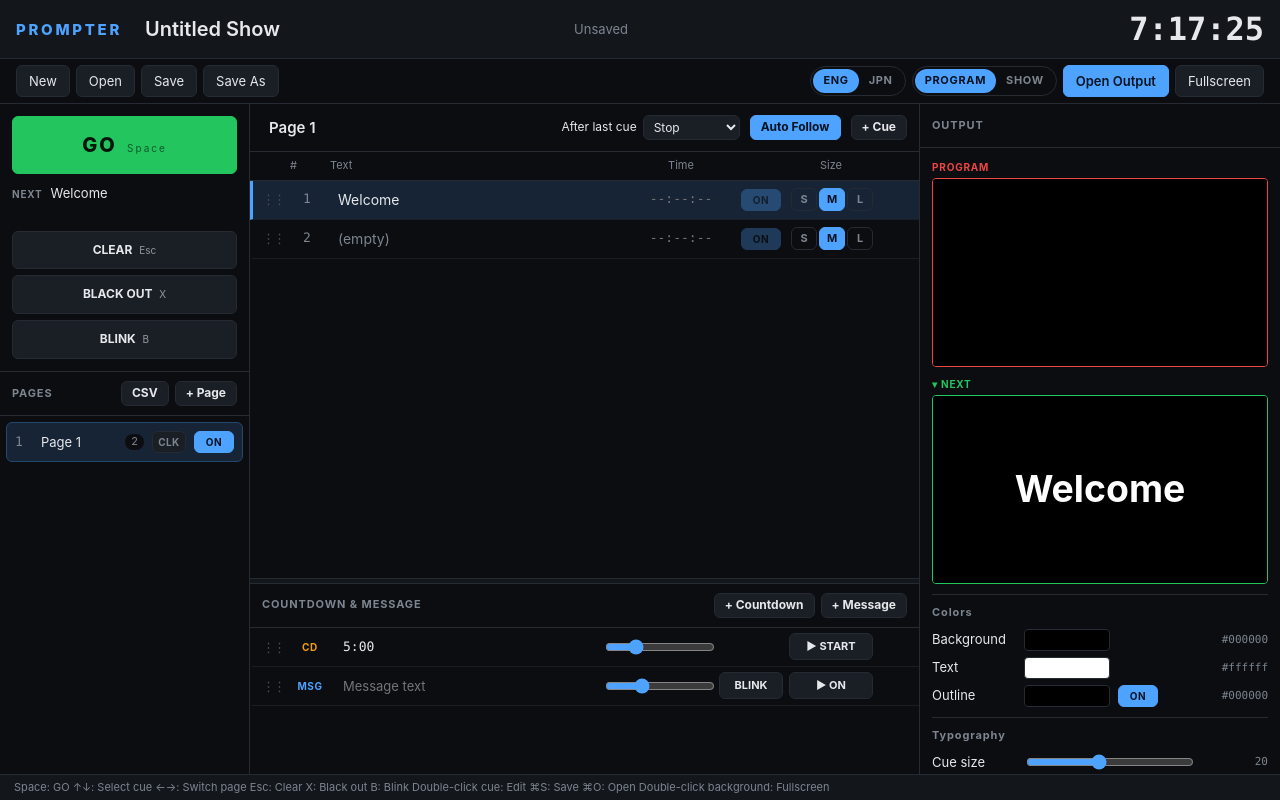
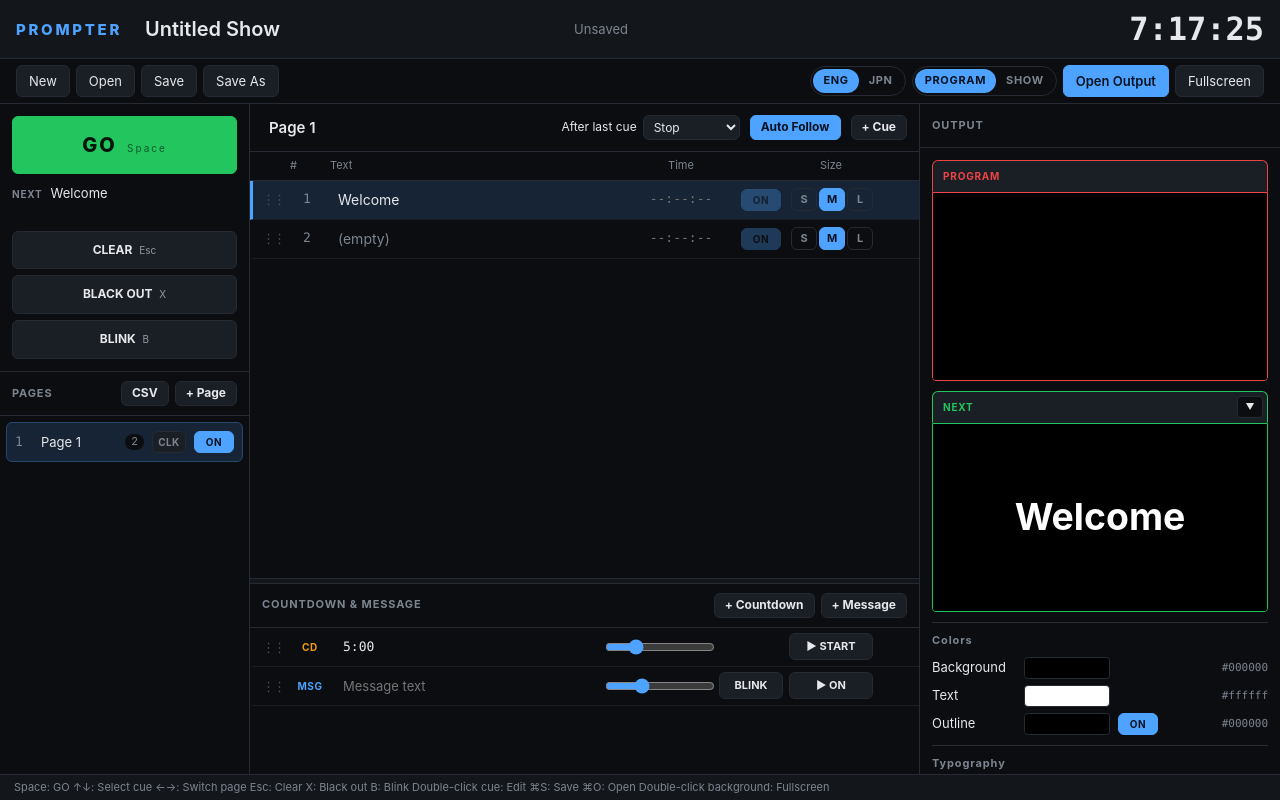
Before and after one commit to hugesesame/go-prmpt, a React (Vite) app: page / in a window 1280 px wide. Built offline with nearby package versions, Linux system fonts and the light colour scheme.

Commit message:
Frame PROGRAM and NEXT previews with header bars
NEXT's header is a clickable bar with a chevron; when collapsed it shows
the next cue's text. PROGRAM gets the same frame without a button.

Co-Authored-By: Claude Opus 5.5 <noreply@anthropic.com>

```diff
--- a/src/primary/ControlPanel.tsx
+++ b/src/primary/ControlPanel.tsx
@@ -31,17 +31,27 @@ export function ControlPanel({ state, outputState, timecode, locked, dispatch }:
         <span>{t('output')}</span>
       </div>
       <div className="controls-body">
-        <div className="preview-head program">PROGRAM</div>
+        {/* NEXT の帯と形をそろえる。押せないのでボタンは付けない */}
+        <div className="program-bar">
+          <span className="program-bar-label">PROGRAM</span>
+        </div>
         <div className="preview program">
           <OutputView state={outputState} />
         </div>
+        {/* 見出しの帯全体で開閉する。閉じているときは次の Cue の文字を帯に出す */}
         <button
-          className="preview-head next"
+          className={showNext ? 'next-bar open' : 'next-bar'}
           aria-expanded={showNext}
           title={t('nextPreviewHint')}
           onClick={() => setShowNext(!showNext)}
         >
-          {showNext ? '▾' : '▸'} NEXT
+          <span className="next-bar-label">NEXT</span>
+          <span className="next-bar-text">
+            {!showNext && (nextCue ? nextCue.text.replace(/\n/g, ' ↵ ') || t('emptyText') : t('noNextCue'))}
+          </span>
+          <span className="next-bar-chevron" aria-hidden>
+            <span>▼</span>
+          </span>
         </button>
         {showNext && (
           <div className="preview next">
--- a/src/styles.css
+++ b/src/styles.css
@@ -657,25 +657,83 @@ input[type='checkbox'] {
 .preview.next {
   border-color: var(--go);
 }
-.preview-head {
-  margin-bottom: -6px;
+.program-bar {
+  display: flex;
+  align-items: center;
+  min-height: 32px;
+  padding: 4px 10px;
+  background: var(--panel-raised);
+  border: 1px solid var(--danger);
+  border-bottom-color: transparent;
+  border-radius: 6px 6px 0 0;
+  margin-bottom: -10px;
+}
+.program-bar + .preview.program {
+  border-top-left-radius: 0;
+  border-top-right-radius: 0;
+}
+.program-bar-label {
   font-size: 10px;
   font-weight: 700;
   letter-spacing: 0.08em;
-  text-align: left;
-}
-.preview-head.program {
   color: var(--danger);
 }
-button.preview-head.next {
-  padding: 0;
-  border: none;
-  background: none;
+/* NEXT の見出しの帯。押せることが分かるよう、帯にも右端の三角にも枠を付ける */
+.next-bar {
+  display: flex;
+  align-items: center;
+  gap: 10px;
+  padding: 4px 4px 4px 10px;
+  text-align: left;
+  border-color: #1f4d30;
+}
+.next-bar:hover:not(:disabled) {
+  border-color: var(--go);
+  background: #12261a;
+}
+/* 開いているときは下の画面とつなげる */
+.next-bar.open {
+  border-color: var(--go);
+  margin-bottom: -10px;
+  border-bottom-left-radius: 0;
+  border-bottom-right-radius: 0;
+  border-bottom-color: transparent;
+}
+.next-bar.open + .preview.next {
+  border-top-left-radius: 0;
+  border-top-right-radius: 0;
+}
+.next-bar-label {
+  font-size: 10px;
+  font-weight: 700;
+  letter-spacing: 0.08em;
   color: var(--go);
 }
-button.preview-head.next:hover {
-  background: none;
-  color: #3ddc76;
+.next-bar-text {
+  flex: 1;
+  min-width: 0;
+  overflow: hidden;
+  text-overflow: ellipsis;
+  white-space: nowrap;
+  font-size: 12px;
+}
+.next-bar-chevron {
+  display: grid;
+  place-items: center;
+  width: 26px;
+  height: 22px;
+  font-size: 9px;
+  color: var(--text);
+  background: var(--bg);
+  border: 1px solid var(--border);
+  border-radius: 4px;
+}
+.next-bar-chevron span {
+  display: inline-block;
+  transition: transform 0.15s;
+}
+.next-bar:not(.open) .next-bar-chevron span {
+  transform: rotate(-90deg);
 }
 .preview-empty {
   position: absolute;
```
